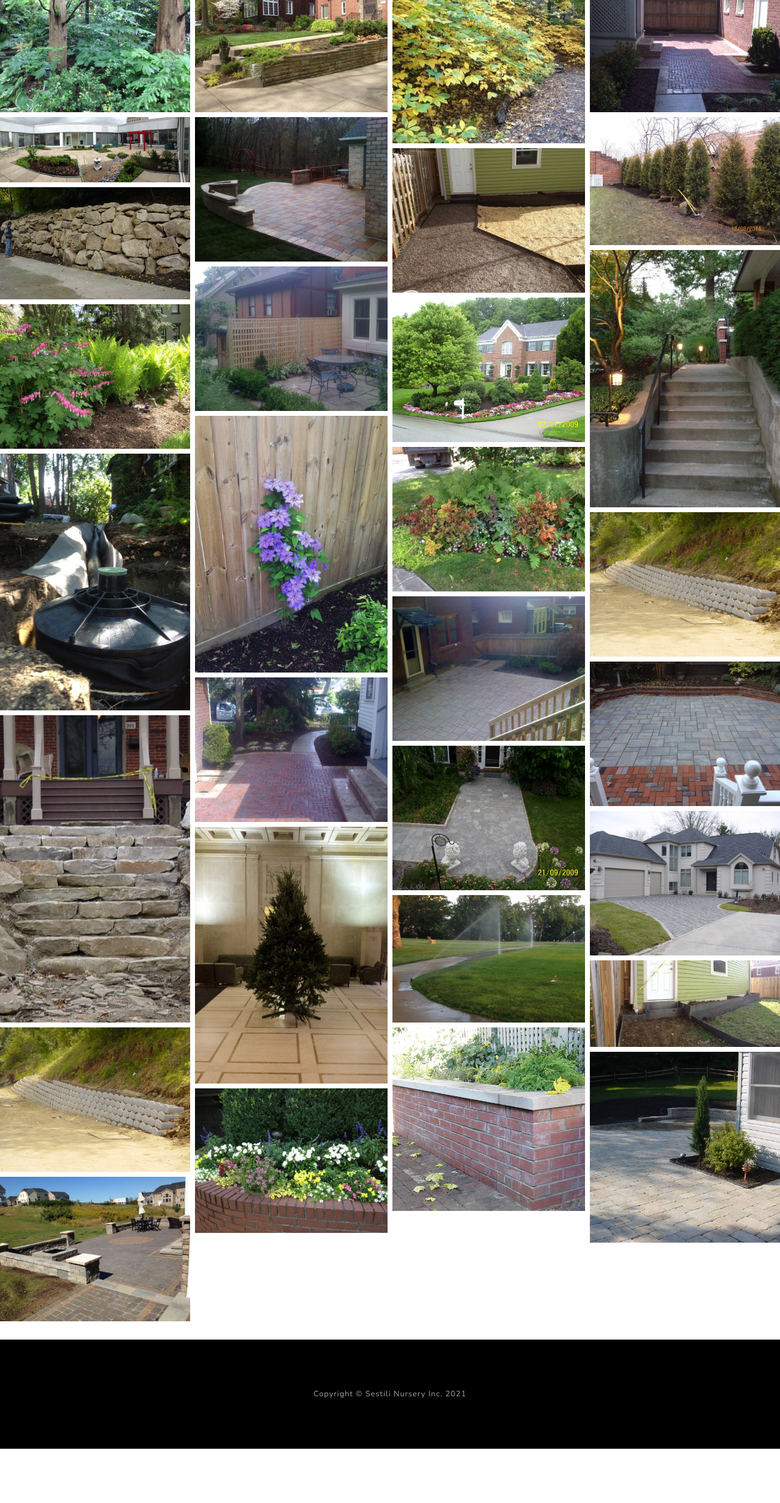
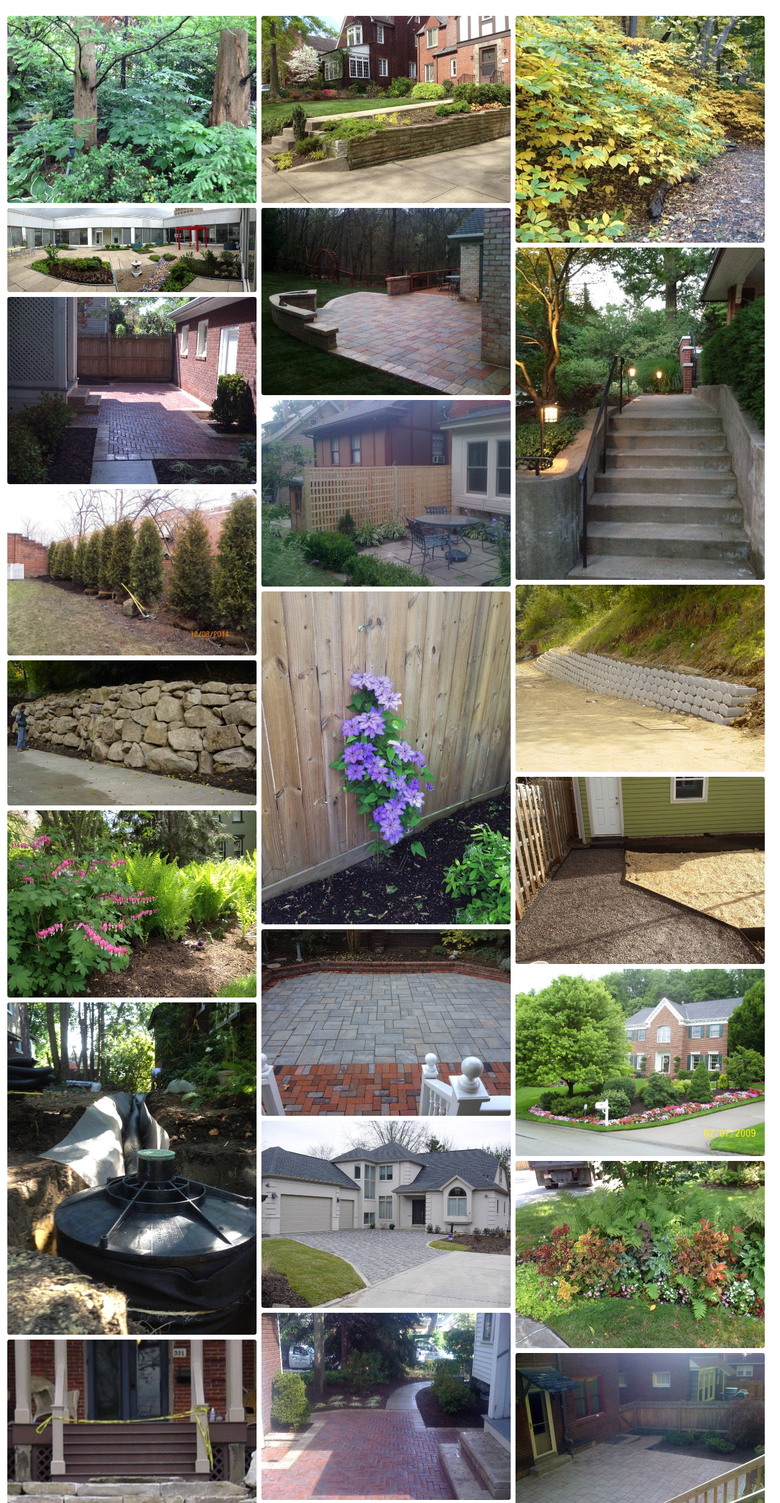
Before and after one commit to dekramer-business/sestili.github.io, a plain HTML site: page gallery.html in a window 1280 px wide. Shown: the part 91-2556 px from the top of the page at 61% size. Before the commit the page ends 2467 px from the top, so only its background shows below. Drawn offline with nearby package versions, Linux system fonts and the light colour scheme.

Commit message:
rounded gallery pictures, made it only 3 columns. Added contact to gallery

```diff
--- a/gallery.html
+++ b/gallery.html
@@ -15,7 +15,7 @@
         <!-- Core theme CSS (includes Bootstrap)-->
         <link href="css/gallery_styles.css" rel="stylesheet" />
     </head>
-    <body id="page-top">
+    <body id="page-top" style="padding-top: 75px;">
         <!-- Navigation-->
         <nav class="navbar navbar-expand-lg navbar-light fixed-top navbar-shrink" id="mainNav">
             <div class="container">
@@ -34,49 +34,93 @@
             </div>
         </nav>
         <!-- Gallery-->
-        <div class="row">
-          <div class="column">
-            <img src="assets/img/gallery/gallery1.jpg">
-            <img src="assets/img/gallery/gallery30.jpg">
-            <img src="assets/img/gallery/gallery14.jpg">
-            <img src="assets/img/gallery/gallery2.jpg">
-            <img src="assets/img/gallery/gallery29.jpg">
-            <img src="assets/img/gallery/gallery15.jpg">
-            <img src="assets/img/gallery/gallery21.jpg">
-            <img src="assets/img/gallery/gallery25.jpg">
+        <div class="row m-1">
+          <div class="column col-md-4">
+            <img src="assets/img/gallery/gallery1.jpg" class="rounded">
+            <img src="assets/img/gallery/gallery30.jpg" class="rounded">
+            <img src="assets/img/gallery/gallery18.jpg" class="rounded">
+            <img src="assets/img/gallery/gallery11.jpg" class="rounded">
+            <img src="assets/img/gallery/gallery14.jpg" class="rounded">
+            <img src="assets/img/gallery/gallery2.jpg" class="rounded">
+            <img src="assets/img/gallery/gallery29.jpg" class="rounded">
+            <img src="assets/img/gallery/gallery15.jpg" class="rounded">
+            <img src="assets/img/gallery/gallery21.jpg" class="rounded">
+            <img src="assets/img/gallery/gallery25.jpg" class="rounded">
           </div>
-          <div class="column">
-            <img src="assets/img/gallery/gallery4.jpg">
-            <img src="assets/img/gallery/gallery16.jpg">
-            <img src="assets/img/gallery/gallery28.jpg">
-            <img src="assets/img/gallery/gallery6.jpg">
-            <img src="assets/img/gallery/gallery17.jpg">
-            <img src="assets/img/gallery/gallery33.jpg">
-            <img src="assets/img/gallery/gallery7.jpg">
+          <div class="column col-md-4">
+            <img src="assets/img/gallery/gallery4.jpg" class="rounded">
+            <img src="assets/img/gallery/gallery16.jpg" class="rounded">
+            <img src="assets/img/gallery/gallery28.jpg" class="rounded">
+            <img src="assets/img/gallery/gallery6.jpg" class="rounded">
+            <img src="assets/img/gallery/gallery23.jpg" class="rounded">
+            <img src="assets/img/gallery/gallery12.jpg" class="rounded">
+            <img src="assets/img/gallery/gallery17.jpg" class="rounded">
+            <img src="assets/img/gallery/gallery33.jpg" class="rounded">
+            <img src="assets/img/gallery/gallery24.jpg" class="rounded">
+            <img src="assets/img/gallery/gallery7.jpg" class="rounded">
           </div>
-          <div class="column">
-            <img src="assets/img/gallery/gallery8.jpg">
-            <img src="assets/img/gallery/gallery27.jpg">
-            <img src="assets/img/gallery/gallery3.jpg">
-            <img src="assets/img/gallery/gallery9.jpg">
-            <img src="assets/img/gallery/gallery19.jpg">
-            <img src="assets/img/gallery/gallery13.jpg">
-            <img src="assets/img/gallery/gallery31.jpg">
-            <img src="assets/img/gallery/gallery22.jpg">
-          </div>
-          <div class="column">
-            <img src="assets/img/gallery/gallery18.jpg">
-            <img src="assets/img/gallery/gallery11.jpg">
-            <img src="assets/img/gallery/gallery32.jpg">
-            <img src="assets/img/gallery/gallery21.jpg">
-            <img src="assets/img/gallery/gallery23.jpg">
-            <img src="assets/img/gallery/gallery12.jpg">
-            <img src="assets/img/gallery/gallery26.jpg">
-            <img src="assets/img/gallery/gallery24.jpg">
+          <div class="column col-md-4">
+            <img src="assets/img/gallery/gallery8.jpg" class="rounded">
+            <img src="assets/img/gallery/gallery32.jpg" class="rounded">
+            <img src="assets/img/gallery/gallery21.jpg" class="rounded">
+            <img src="assets/img/gallery/gallery27.jpg" class="rounded">
+            <img src="assets/img/gallery/gallery3.jpg" class="rounded">
+            <img src="assets/img/gallery/gallery9.jpg" class="rounded">
+            <img src="assets/img/gallery/gallery19.jpg" class="rounded">
+            <img src="assets/img/gallery/gallery13.jpg" class="rounded">
+            <img src="assets/img/gallery/gallery31.jpg" class="rounded">
+            <img src="assets/img/gallery/gallery22.jpg" class="rounded">
+            <img src="assets/img/gallery/gallery26.jpg" class="rounded">
           </div>
         </div>
+        <!-- Contact-->
+        <section class="contact-section bg-black">
+          <div class="container">
+              <div class="row">
+                  <div class="col-md-4 mb-3 mb-md-0">
+                      <div class="card py-4 h-100">
+                          <div class="card-body text-center">
+                              <i class="fas fa-map-marked-alt sest-orange mb-2"></i>
+                              <h4 class="text-uppercase m-0">Address</h4>
+                              <hr class="my-4" />
+                              <div class="small text-black-50">3721 Swinburne Street, Pittsburgh PA, 15213</div>
+                          </div>
+                      </div>
+                  </div>
+                  <div class="col-md-4 mb-3 mb-md-0">
+                      <div class="card py-4 h-100">
+                          <div class="card-body text-center">
+                              <i class="fas fa-envelope sest-orange mb-2"></i>
+                              <h4 class="text-uppercase m-0">Email</h4>
+                              <hr class="my-4" />
+                              <div class="small text-black-50">Sestilinursery@gmail.com</div>
+                              <script>
+                                function copyUrl(){
+                                    var copiedText = document.getElementById("email-url");
+                                    copiedText.select();
+                                    copiedText.setSelectionRange(0, 99999); // For mobile
+                                    document.execCommand("copy");
+                                    alert("Copied");
+                                }
+                              </script>
+                          </div>
+                      </div>
+                  </div>
+                  <div class="col-md-4 mb-3 mb-md-0">
+                      <div class="card py-4 h-100">
+                          <div class="card-body text-center">
+                              <i class="fas fa-mobile-alt sest-orange mb-2"></i>
+                              <h4 class="text-uppercase m-0">Phone</h4>
+                              <hr class="my-4" />
+                              <div class="small text-black-50">+1 (412) 681-1200</div>
+                          </div>
+                      </div>
+                  </div>
+              </div>
+          </div>
+      </section>
         <!-- Footer-->
-        <footer class="footer bg-black small text-center text-white-50"><div class="container">Copyright © Sestili Nursery Inc. 2021</div></footer>
+        <footer class="footer bg-black small text-center text-white-50"><div class="container">Copyright © Sestili Nursery Inc. 2023</div></footer>
         <!-- Bootstrap core JS-->
         <script src="https://cdnjs.cloudflare.com/ajax/libs/jquery/3.5.1/jquery.min.js"></script>
         <script src="https://stackpath.bootstrapcdn.com/bootstrap/4.5.0/js/bootstrap.bundle.min.js"></script>
```
Also changed, not shown: css/gallery_styles.css.
